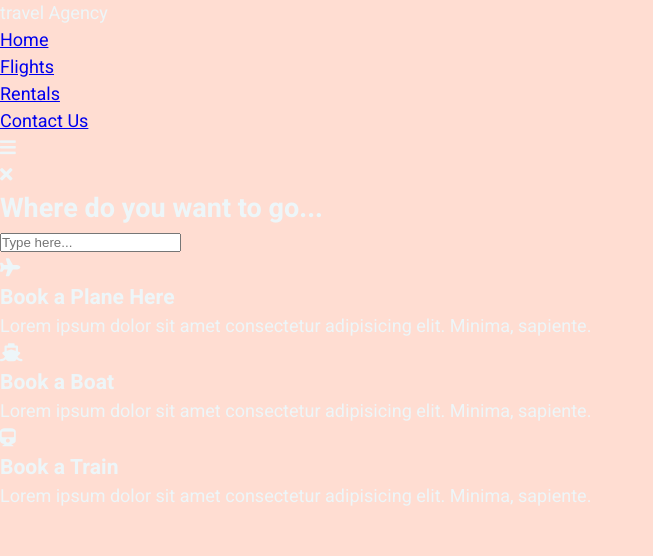
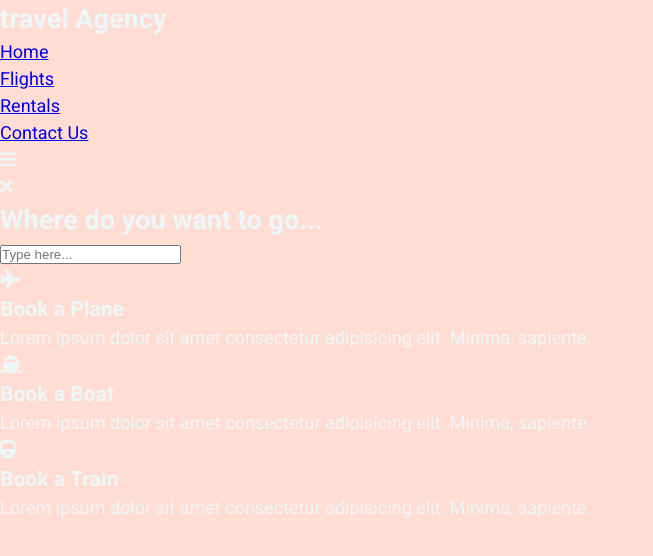
Before and after one commit to wpartin/travelAgency, a plain HTML site: page index.html in a window 1280 px wide. Shown: the whole page, without its empty margins (0-653 px from the left). Drawn offline with Linux system fonts and the light colour scheme.

Commit message:
small updates to index.html

```diff
--- a/index.html
+++ b/index.html
@@ -20,7 +20,7 @@
     <div class="site-container">
       <!-- HEADER -->
       <header>
-        <div class="header-left">travel Agency</div>
+        <div class="header-left"><h2>travel Agency</h2></div>
         <div class="header-right">
           <nav>
             <ul>
@@ -30,11 +30,13 @@
               <li><a href="#">Contact Us</a></li>
             </ul>
           </nav>
-          <div class="toggle" id="bars">
-            <i class="fa fa-bars" aria-hidden="true"></i>
-          </div>
-          <div class="toggle hidden" id="close">
-            <i class="fa fa-times" aria-hidden="true"></i>
+          <div class="toggle-container hidden">
+            <div class="toggle" id="bars">
+              <i class="fa fa-bars" aria-hidden="true"></i>
+            </div>
+            <div class="toggle hidden" id="close">
+              <i class="fa fa-times" aria-hidden="true"></i>
+            </div>
           </div>
         </div>
       </header>
@@ -52,7 +54,7 @@
       <section class="cards-container">
         <div class="card">
           <div class="icon"><i class="fas fa-plane"></i></div>
-          <h3>Book a Plane Here</h3>
+          <h3>Book a Plane</h3>
           <div class="text">
             Lorem ipsum dolor sit amet consectetur adipisicing elit. Minima,
             sapiente.
```
